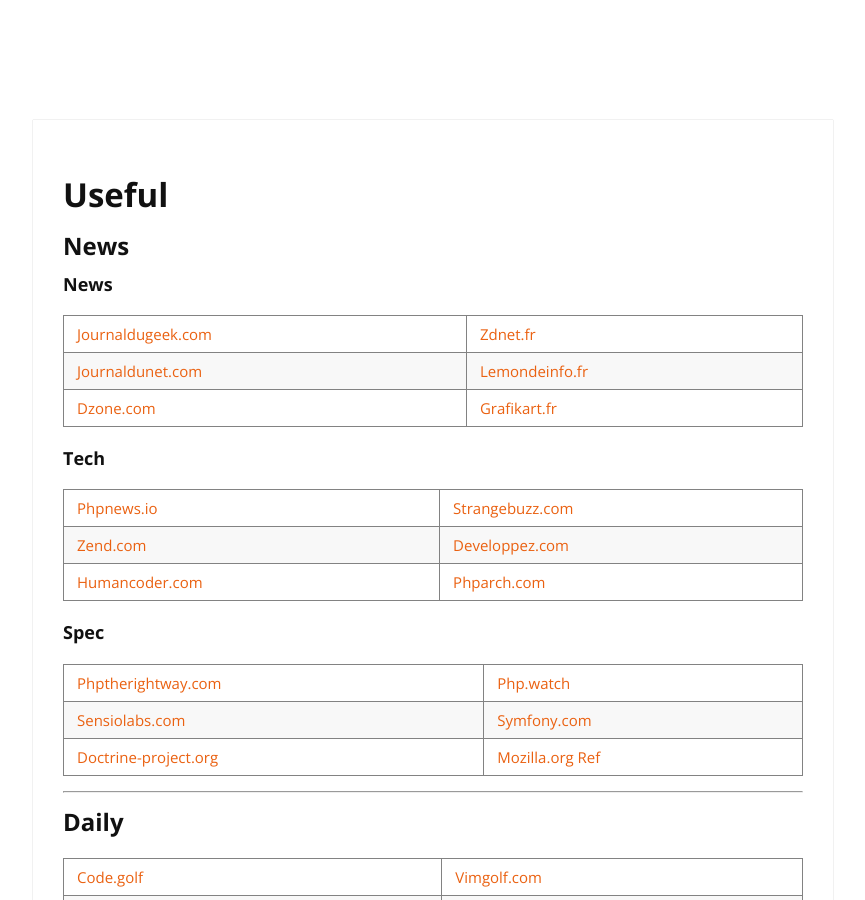
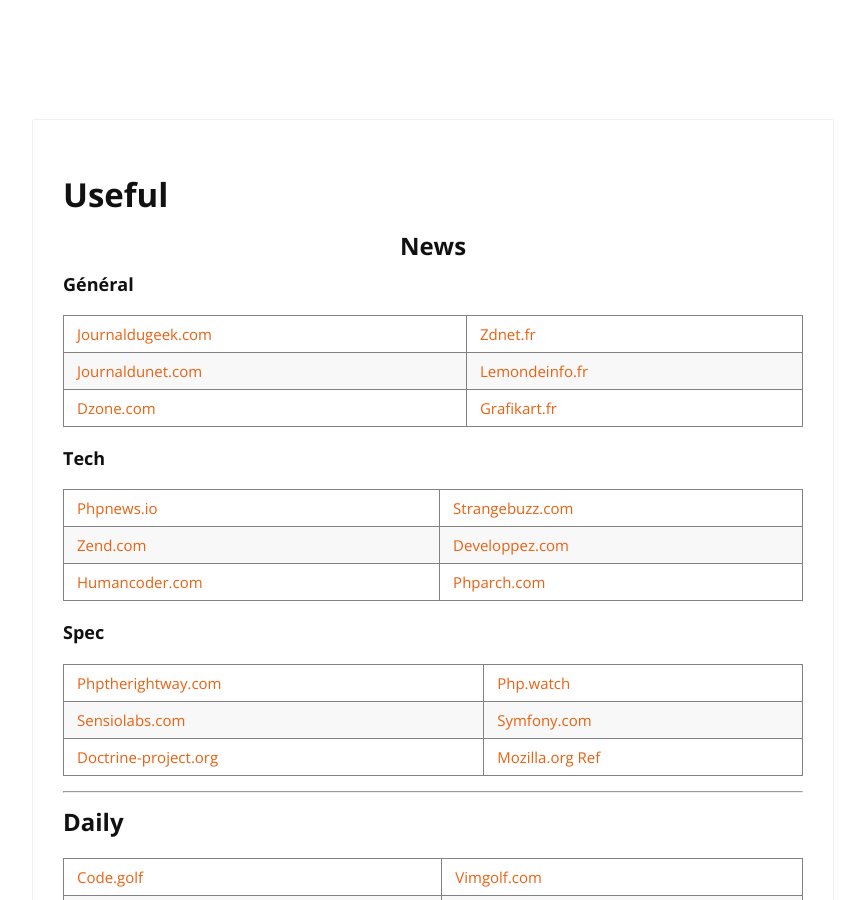
Before and after one commit to cylmat/cylmat.github.io, a Jekyll site: the page built from _pages/USEFUL.md, in a window 1280 px wide and 900 px high. Shown: the whole window, without its empty margins (207-1072 px from the left). Built offline with Jekyll 4.4.1, drawn with Linux system fonts in a browser that asks for light colours; nearby versions of some CDN libraries.

Commit message:
Update USEFUL.md

```diff
--- a/_pages/USEFUL.md
+++ b/_pages/USEFUL.md
@@ -4,9 +4,9 @@
 permalink: /useful/
 ---
 
-## News
+## <center>News</center>
 
-### News
+### Général
 
 |[Journaldugeek.com](https://www.journaldugeek.com/category/sur-le-web)|[Zdnet.fr](https://www.zdnet.fr/actualites/php-4000000130q.htm)|
 |[Journaldunet.com](https://www.journaldunet.com/web-tech/)|[Lemondeinfo.fr](https://www.lemondeinformatique.fr/internet-et-e-business-11.html)|
```
